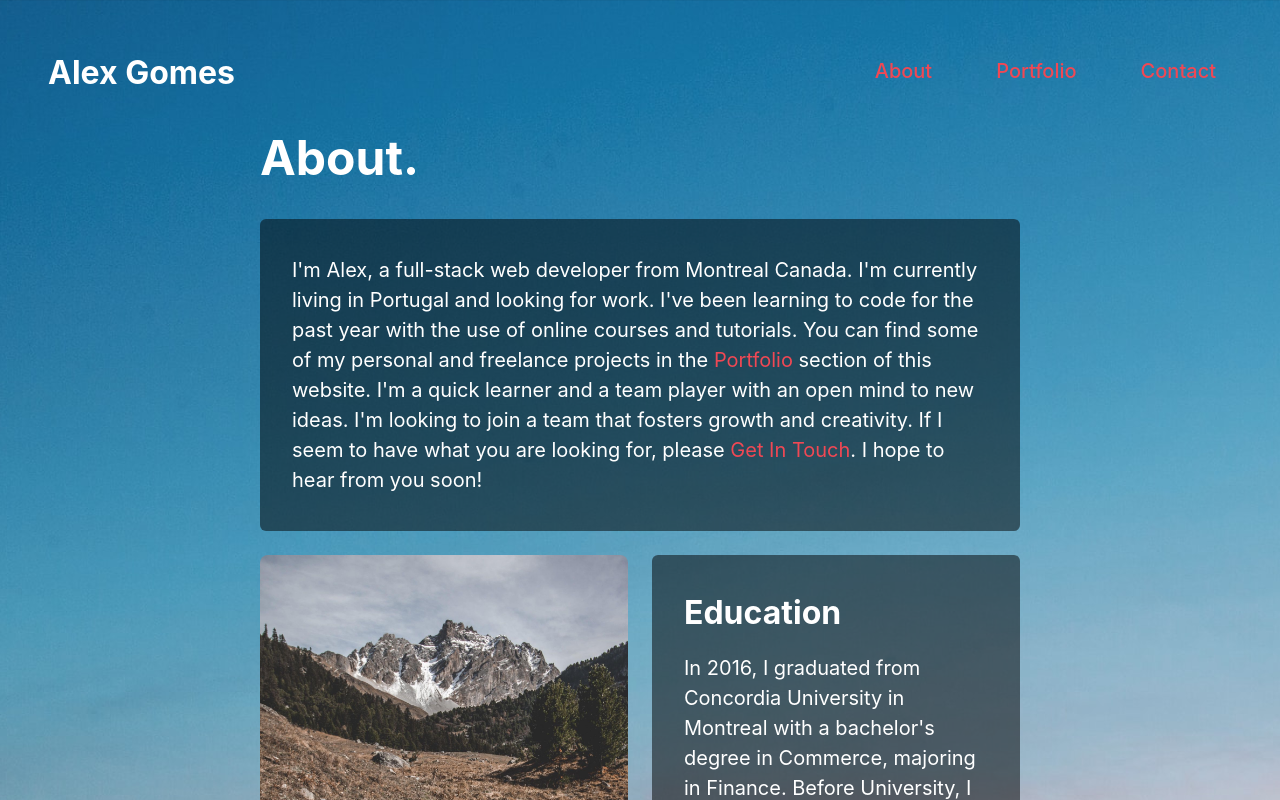
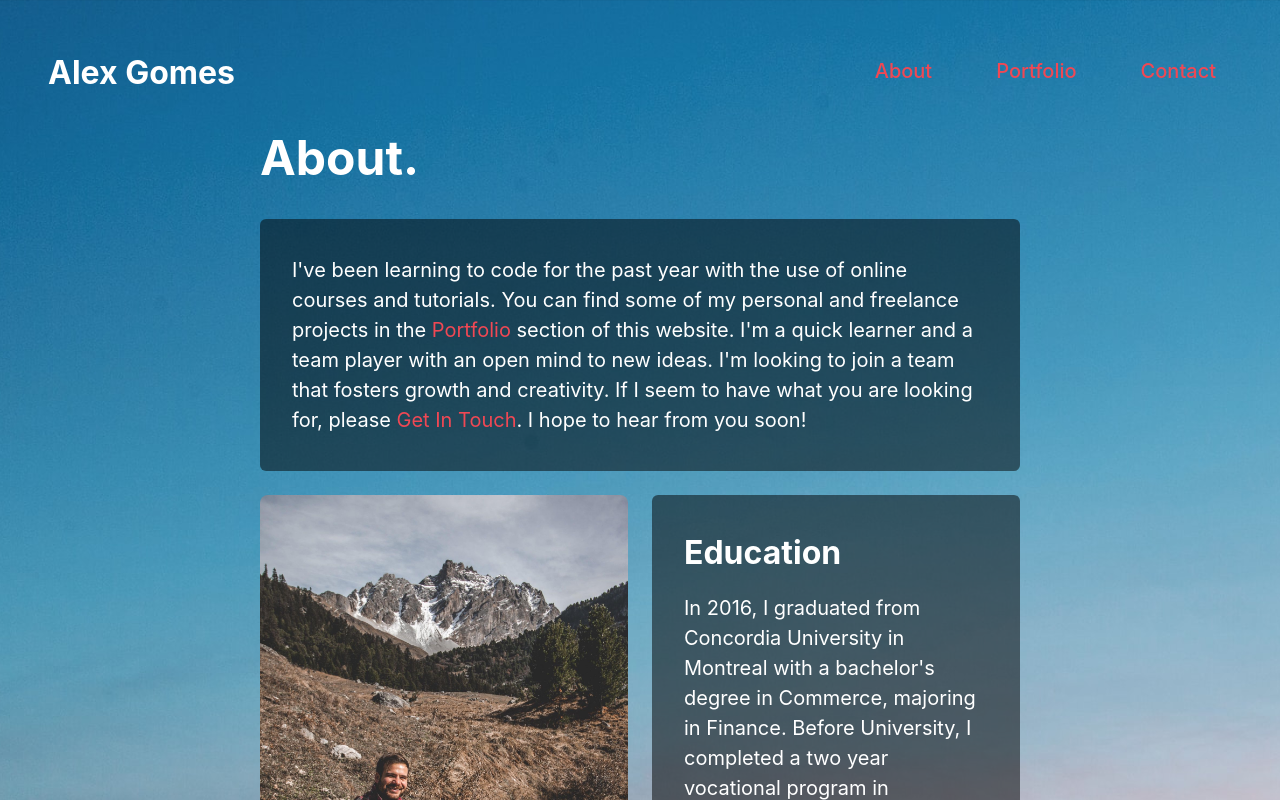
Before and after one commit to agomesd/my-portfolio, a Next.js app: page /about in a window 1280 px wide. Shown: the top 800 px of the page. Built offline with nearby package versions, Linux system fonts and the light colour scheme.

Commit message:
Remove repititive content

```diff
--- a/pages/about.js
+++ b/pages/about.js
@@ -19,11 +19,9 @@ const About = () => {
         <div className={styles.grid}>
           <ContentCard gcs={"1"} gce={"3"}>
             <p>
-              I'm Alex, a full-stack web developer from Montreal Canada. I'm
-              currently living in Portugal and looking for work. I've been
-              learning to code for the past year with the use of online courses
-              and tutorials. You can find some of my personal and freelance
-              projects in the{" "}
+              I've been learning to code for the past year with the use of
+              online courses and tutorials. You can find some of my personal and
+              freelance projects in the{" "}
               <span>
                 <Link href="/portfolio">
                   <a style={{ color: "#f04854" }}>Portfolio</a>
```
